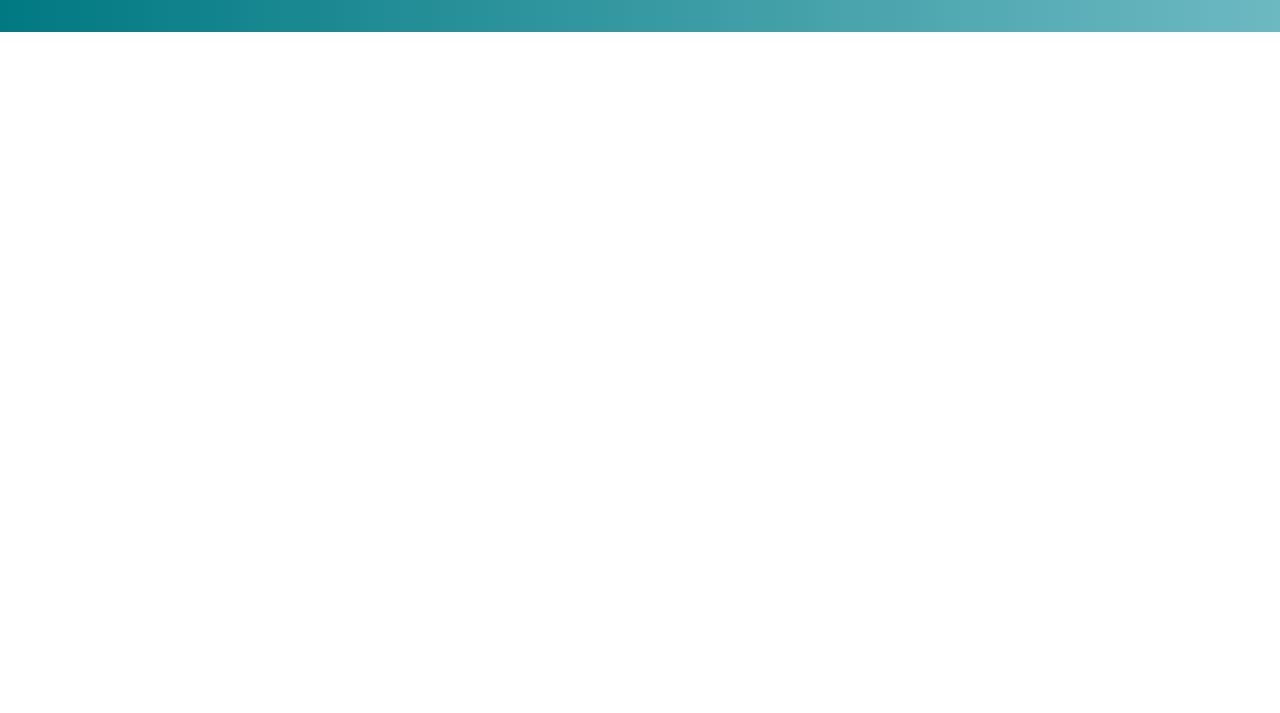
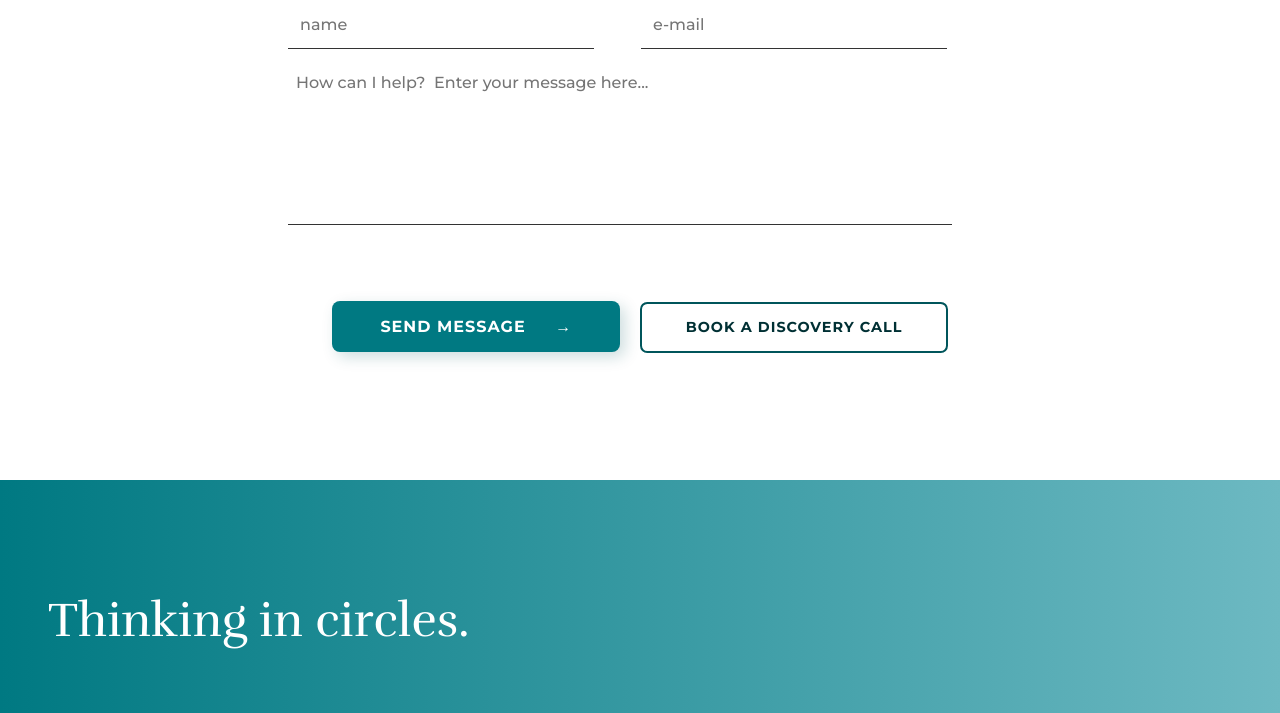
Before and after one commit to funficient/funficient2023, a plain HTML site: page get-direction.html in a window 1280 px wide. Shown: the part 3037-3750 px from the top of the page. Before the commit the page ends 3069 px from the top, so only its background shows below. Drawn offline with nearby package versions, Linux system fonts and the light colour scheme.

Commit message:
Get Direction

```diff
--- a/get-direction.html
+++ b/get-direction.html
@@ -144,7 +144,7 @@
             <div class="line"></div>
             <br>
             <p class="white center">A community platform to support new
-                front-end coders and standardizing quality.
+                front-end coders while standardizing skill quality.
             </p>
 
             <a href="https://drive.google.com/file/d/141MiXwVXALILYMrj1HOjTECxbPERZehC/view?usp=share_link" target="_blank" class="button">See more</a>
@@ -182,32 +182,79 @@
 
         </div>
 
-        <!-- <div class="product two white">
-            <h2 class="white center">Conceptboard</h2>
-            <div class="line"></div>
-            <p class="white center">A whiteboard that enables teams to communicate ideas visually and
-                collaboratively.
-            </p>
+    </div>
+    <div class="spacer"></div>
 
-            <a href="#" class="teal-light-button">See more</a>
-        </div> -->
-
-        <!-- <div class="product three white">
-            <h2 class="white center">Obsidian</h2>
-            <div class="line"></div>
-            <p class="white center">A flexible and feature-rich writing app that works the way you do,
-                connecting ideas and adapting to the way you think.
-            </p>
-
-            <a href="#" class="teal-light-button">See more</a>
-
-        </div> -->
+</section>
 
 
+<!------------------------------------------------------------------- Contact form section -------------------------------------------------------------->
+<section class="section-container wide">
+
+    <!-- <div class="conversation"> -->
+        <div class="container center">
+            <h2 class="center">Want to find your product's north star?</h2>
+            <p class="title-text">Fill out the form to start the conversation or book a free discovery call.</p>
+
+        </div>
+
+    <!-- </div>         -->
+
+    <div class="form-container">
+
+        <form  class="form" id="form" action="https://formsubmit.co/fb6a7b8aa5477c50770549512f505741" method="POST" >
+            <div class="input">
+                <input
+                    type="text"
+                    name="name"
+                    id="name"
+                    class="form-input"
+                    placeholder="name"
+                />
+                <label for="name">name</label>
+
+                <input
+                    type="email"
+                    name="email"
+                    id="email"
+                    class="form-input"
+                    placeholder="e-mail"
+                    required
+                />
+                <label for="email">email</label>
+
+                <input type="hidden" name="_next" value="https://www.funficient.com/thanks.html">
+                <input type="hidden" name="_subject" value="New form submission!">
+                <input type="text" name="_honey" style="display:none">
+                <input type="hidden" name="_captcha" value="true">
+
+            </div>
+
+            <div class="textInput">
+
+                <textarea
+                    id="message"
+                    class="input-textarea"
+                    name="message"
+                    placeholder="How can I help?  Enter your message here..."
+                    required
+                    ></textarea>
+                <label for="message">message</label>
+            </div>
+
+            <div class="center">
+                <button type="submit" id="submit" class="button primary-button"  action="https://formsubmit.co/fb6a7b8aa5477c50770549512f505741" method="POST">
+                    Send message
+                </button>
+                <a href="https://funficient2021.setmore.com/" class="button secondary-button">Book a discovery call</a>
+            </div>
+
+        </form>
+
     </div>
-<div class="spacer"></div>
 
 </section>
+
 
 
     <!------------------------------------------------------------------- Footer section -------------------------------------------------------------->
@@ -216,7 +263,7 @@
         <div class="container">
 
             <div>
-                <h2 class="titleText white">Play your way to productivity.</h2>
+                <h2 class="titleText white">Thinking in circles.</h2>
             </div>
 
             <div class="footerRow">
--- a/style.css
+++ b/style.css
@@ -202,6 +202,7 @@ button {
 
 .container {
     display: grid;
+
 }
 
 .card-container {
@@ -739,6 +740,8 @@ header {
         opacity: 0.4;
     }
 
+
+
   /* ------------------------------------------------------  Footer setion ------------------------------------------------*/
 
   .footer {
```
Also changed, not shown: index.html (+1 -4 lines).
